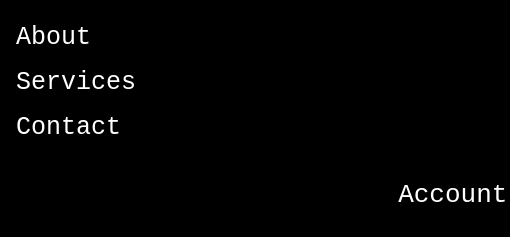
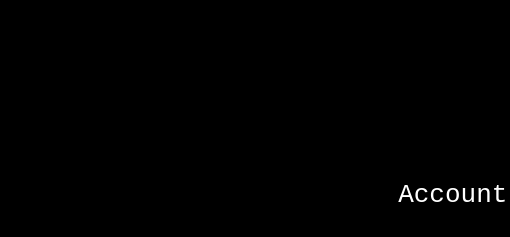
Before and after one commit to ryanmurf9/Swocoin, a plain HTML site: page wallet.html in a window 1280 px wide. Shown: the part 101-338 px from the top of the page, 0-510 px from the left. Drawn offline with Linux system fonts and the light colour scheme.

Commit message:
Changed File Names and reconnected wallet page

```diff
--- a/wallet.html
+++ b/wallet.html
@@ -129,12 +129,10 @@ a.animated-button.thar-three:before {
 <link rel="stylesheet" href="stylesheets/fade-pulse.css">
 
 <div class="sidenav">
-    <a href = "home.html"><img src = "images/backLogo.png" width = "30%"></img></a>
+
+    <a href = "index.html"><img src = "images/backLogo.png" width = "30%"></img></a>
     <p></p>
     <p></p>
-    <a class = "sidelink" href="#">About</a>
-    <a class = "sidelink" href="#">Services</a>
-    <a class = "sidelink" href="#">Contact</a>
   </div>
 <div class = "fade-in">
 <img src = "images/Logo.PNG" class = "center" width = "20%"></img></div>
```
Also changed, not shown: index.html (renamed from home.html).
